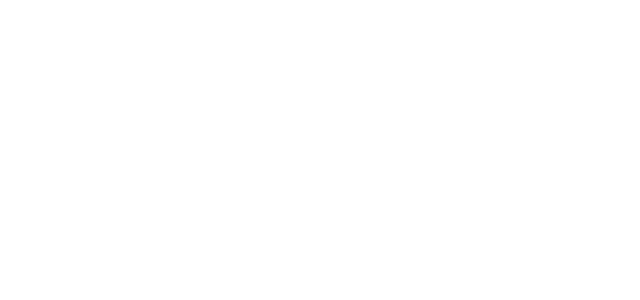
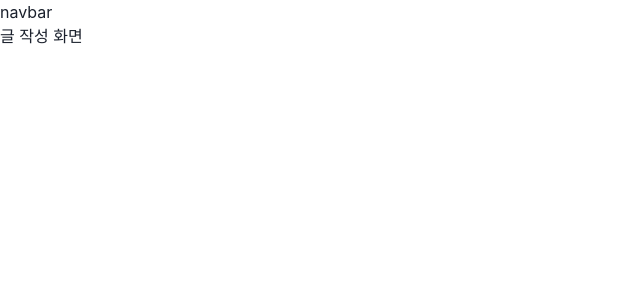
Before and after one commit to wooming98/prj2-react-20240521, a React (Vite) app: page /write in a window 1280 px wide. Shown: the top 300 px of the page, without its empty margins (0-640 px from the left). Built offline with nearby package versions, Linux system fonts and the light colour scheme.

Commit message:
/, /write 경로와 Home, BoardWrite 컴포넌트 만들기

```diff
--- a/src/App.jsx
+++ b/src/App.jsx
@@ -1,7 +1,23 @@
 import React from "react";
+import { ChakraProvider } from "@chakra-ui/react";
+import { createBrowserRouter, RouterProvider } from "react-router-dom";
+import { Home } from "./page/Home.jsx";
+import { BoardWrite } from "./page/board/BoardWrite.jsx";
+
+const router = createBrowserRouter([
+  {
+    path: "/",
+    element: <Home />,
+    children: [{ path: "write", element: <BoardWrite /> }],
+  },
+]);
 
 function App(props) {
-  return <div></div>;
+  return (
+    <ChakraProvider>
+      <RouterProvider router={router} />
+    </ChakraProvider>
+  );
 }
 
 export default App;
--- /dev/null
+++ b/src/page/Home.jsx
@@ -0,0 +1,14 @@
+import { Box } from "@chakra-ui/react";
+import { Outlet } from "react-router-dom";
+import React from "react";
+
+export function Home() {
+  return (
+    <Box>
+      <Box>navbar</Box>
+      <Box>
+        <Outlet />
+      </Box>
+    </Box>
+  );
+}
--- /dev/null
+++ b/src/page/board/BoardWrite.jsx
@@ -0,0 +1,6 @@
+import { Box } from "@chakra-ui/react";
+import React from "react";
+
+export function BoardWrite() {
+  return <Box>글 작성 화면</Box>;
+}
```
